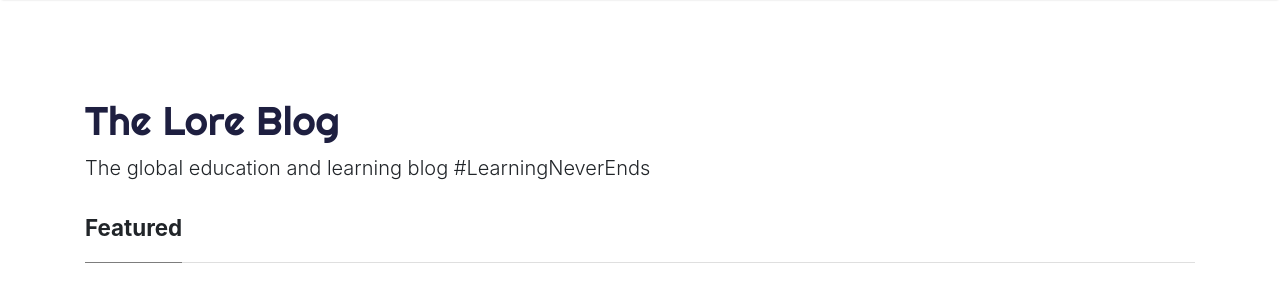
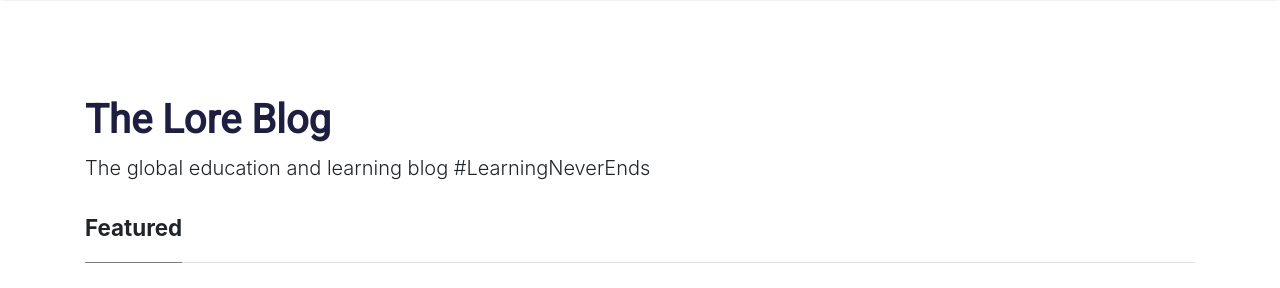
Before and after one commit to lore-blog/lore-blog.github.io, a Jekyll site: the page built from index.html, in a window 1280 px wide. Shown: the top 288 px of the page. Built offline with Jekyll 4.4.1, drawn with Linux system fonts in a browser that asks for light colours; nearby versions of some CDN libraries; the list of posts is cut into pages by our own code; grey boxes are pictures that could not be loaded.

Commit message:
Site Title font change

```diff
--- a/_layouts/default.html
+++ b/_layouts/default.html
@@ -33,6 +33,7 @@
     />
 
     <link href="https://fonts.googleapis.com/css?family=Righteous%7CMerriweather:300,300i,400,400i,700,700i" rel="stylesheet" />
+    <link href="https://fonts.googleapis.com/css?family=Heebo&display=swap" rel="stylesheet" />
 
     <link href="{{ site.baseurl }}/assets/css/screen.css" rel="stylesheet" />
 
--- a/assets/css/screen.css
+++ b/assets/css/screen.css
@@ -247,7 +247,8 @@
 }
 .mainheading h1.sitetitle {
   color: #1e1f40;
-  font-family: Righteous;
+  font-family: 'Heebo', sans-serif;
+  font-weight: bold;
 }
 .mainheading h1.posttitle {
   font-weight: 700;
```
